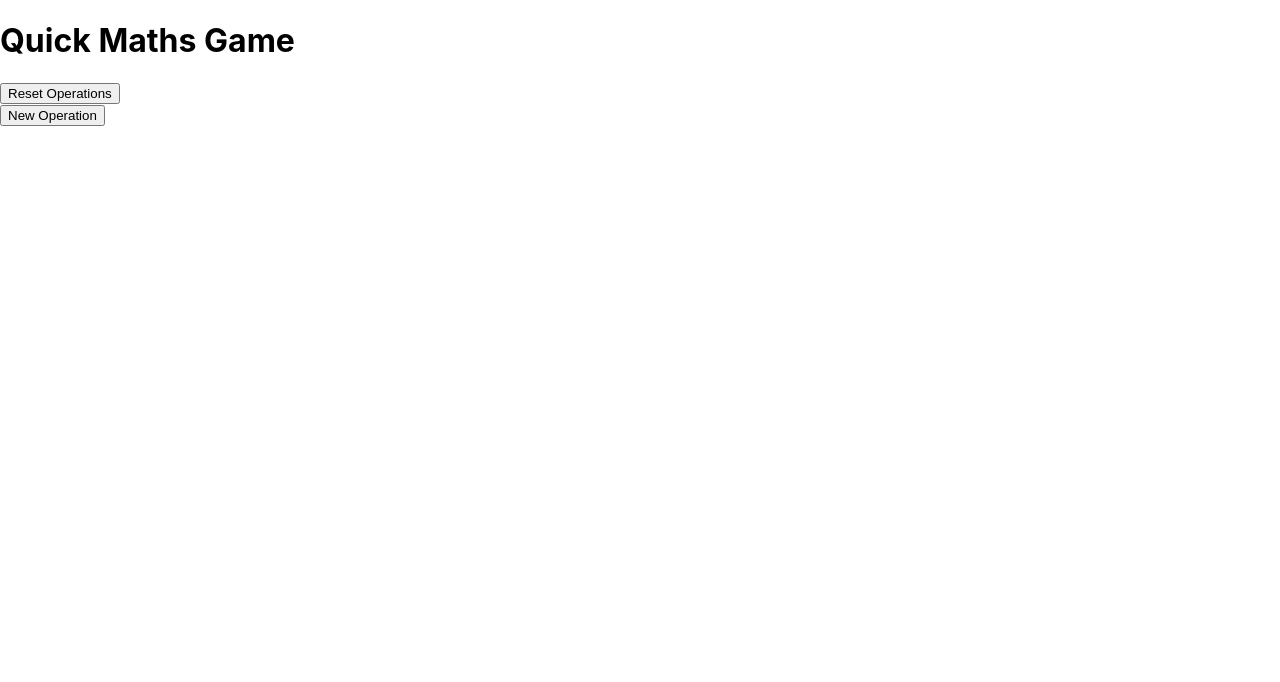
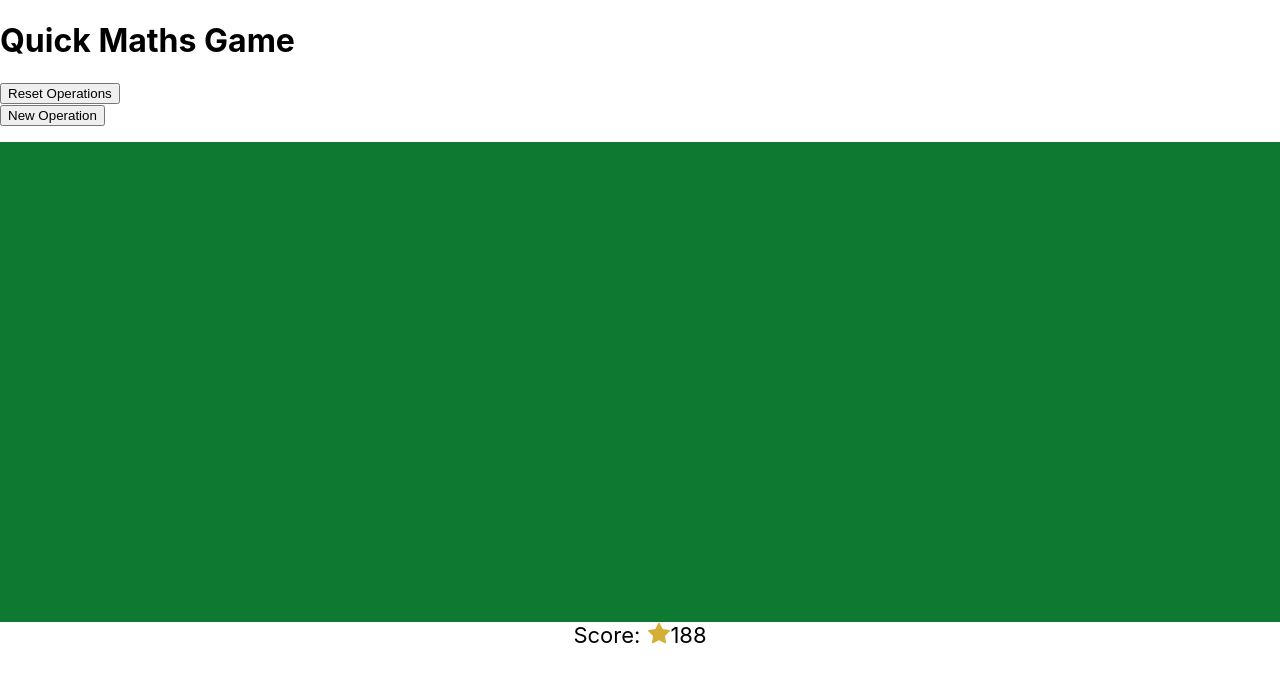
Before and after one commit to ericjardon/quickmaths, a React (Create React App) app: page / in a window 1280 px wide. Shown: the top 682 px of the page. Built offline with nearby package versions, Linux system fonts and the light colour scheme.

Commit message:
add bubble, scoretag and timebox components. work on random colored bubbles

```diff
--- a/package.json
+++ b/package.json
@@ -12,6 +12,7 @@
     "@types/react-dom": "^17.0.9",
     "react": "^17.0.2",
     "react-dom": "^17.0.2",
+    "react-icons": "^4.2.0",
     "react-scripts": "4.0.3",
     "typescript": "^4.3.5",
     "web-vitals": "^1.1.2"
--- a/src/App.tsx
+++ b/src/App.tsx
@@ -1,16 +1,20 @@
 import React, { useState, FC } from 'react';
 import { getRandomOperation } from './utils/math'
+import { Addition, Product, Division } from './utils/math';
+import ScoreTag from './components/ScoreTag/ScoreTag';
+import Bubble from './components/Bubble/Bubble'
 
 const App: FC<any> = () => {
 
-  const [operations, setOperations] = useState<string[]>([]);
+  const [gameStatus, setGameStatus] = useState<string>("idle");
+  const [operations, setOperations] = useState<Addition[] | Product[] | Division[]>([]);
 
   const getNewOperation = () => {
-    const new_list: string[] = [...operations];
+    const new_list: Addition[] | Product[] | Division[] = [...operations];
 
     const target = Math.ceil(Math.random() * 100 + 1);
     console.log("target:", target);
-    const op: string = getRandomOperation(target).toString()
+    const op: Addition | Product | Division = getRandomOperation(target);
     new_list.push(op);
     setOperations(new_list);
   }
@@ -26,16 +30,31 @@ const App: FC<any> = () => {
         <button onClick={resetOperations}>Reset Operations</button>
       </header>
       <main>
+        <section id="ops-list">
           <button onClick={getNewOperation}>New Operation</button>
           <ul className="list">
             {
               operations.map(op => (
-              <li>{op}</li>
+                <li>{op.toString()}</li>
               ))}
           </ul>
+        </section>
+
+        <div className="bubbles-container" style={{ height: "60vh", width: "100%", background: "#0E7931" }}>
+          {operations.map(op => (
+            <Bubble operation={op} />
+          ))}
+        </div>
+
+        <section id="bottom-bar" style={{ display: 'flex', flexDirection: 'row', justifyContent: 'space-around' }}>
+          <ScoreTag score={188} />
+        </section>
       </main>
     </div>
   );
 }
 
 export default App;
+/*COLORS
+#0E7931 green
+*/
--- /dev/null
+++ b/src/components/Bubble/Bubble.tsx
@@ -0,0 +1,36 @@
+import React, { useState, useEffect, FC } from 'react'
+import { Addition, Division, Product } from '../../utils/math'
+import { BubbleProps } from '../interfaces'
+
+const Bubble: FC<BubbleProps> = ({
+    operation,
+}) => {
+    const [color, setColor] = useState("F0F0F0");
+    const [x, setX] = useState(0);
+    const [y, setY] = useState(0);
+
+
+    useEffect(() => {
+        setColor(getRandomColor());
+        setX(Math.floor((Math.random() * 100) + 1));
+        setY(Math.floor((Math.random() * 100) + 1));
+    }, [])
+
+    return (
+        <div className="bubble" style={{ position: 'absolute', top: y + '%', right: x + '%', background: color }}>
+            {operation.toString()}
+        </div>
+    )
+}
+
+function getRandomColor() {
+    var letters = '0123456789ABCDEF';
+    var color = '#';
+    for (var i = 0; i < 6; i++) {
+        color += letters[Math.floor(Math.random() * 16)];
+    }
+    return color;
+}
+
+
+export default Bubble;
--- /dev/null
+++ b/src/components/ScoreTag/ScoreTag.tsx
@@ -0,0 +1,15 @@
+import React, { FC } from 'react'
+import { ScoreTagProps } from '../interfaces'
+import { BsStarFill } from 'react-icons/bs';
+
+const ScoreTag: FC<ScoreTagProps> = ({
+    score,
+}) => {
+    return (
+        <div style={{ display: 'inline-flex', alignItems: 'center', fontSize: '22px' }}>
+            Score: <span style={{ marginLeft: '8px', color: '#D4AF37' }}><BsStarFill /></span> {score}
+        </div>
+    )
+}
+
+export default ScoreTag;
--- /dev/null
+++ b/src/components/interfaces.tsx
@@ -0,0 +1,13 @@
+import { Addition, Division, Product } from "../utils/math";
+
+export interface ScoreTagProps {
+    score: number;
+}
+
+export interface BubbleProps {
+    operation: Addition | Division | Product;
+}
+
+export interface TimeBoxProps {
+    target: number;
+}
```
Also changed, not shown: src/components/Timebox/Timebox.tsx (added, +9 -0 lines), src/utils/manager.ts (+12 -1 lines), 1 other file (tests, documents, lock files or other folders). Lines whose indentation alone changed are shown as unchanged.
